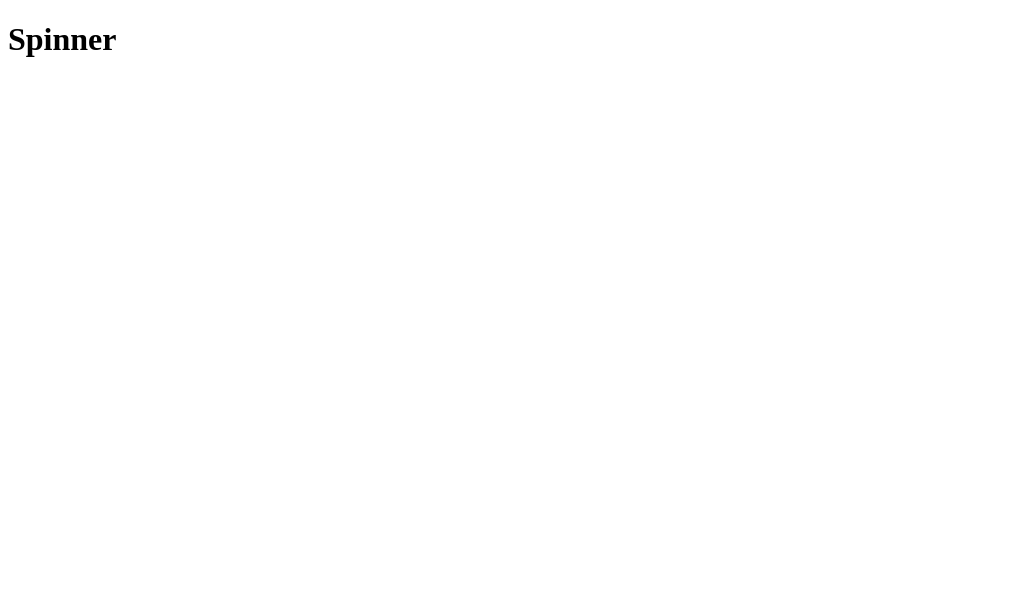
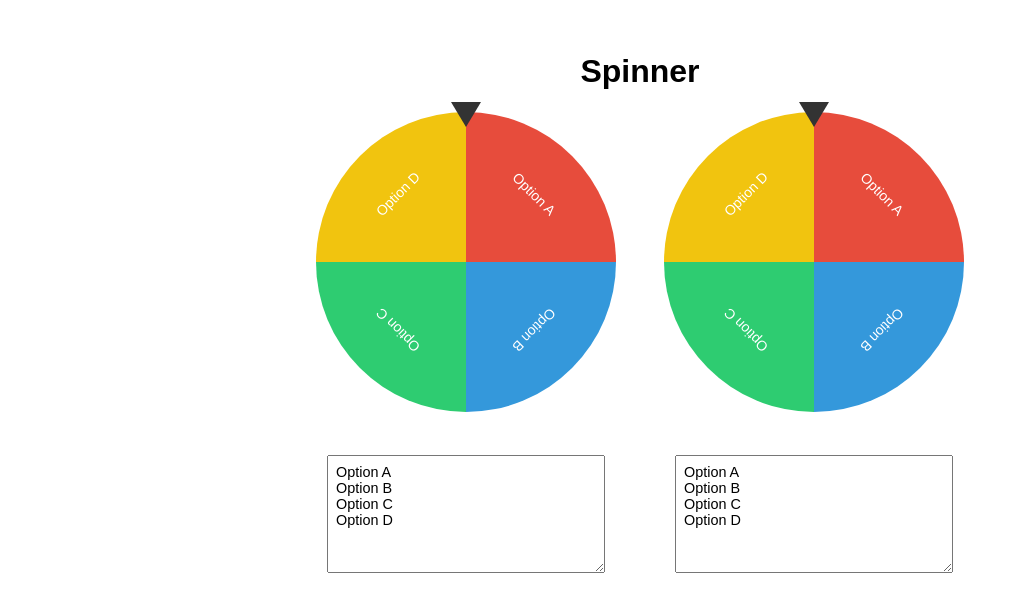
Before and after one commit to pjbaur/spinner, a React (Vite) app: page / in a window 1280 px wide. Shown: the top 612 px of the page, without its empty margins (0-1018 px from the left). Built offline with nearby package versions, Linux system fonts and the light colour scheme.

Commit message:
feat: compose two independent wheels in App

```diff
--- /dev/null
+++ b/src/App.css
@@ -0,0 +1,12 @@
+.app {
+  font-family: sans-serif;
+  text-align: center;
+  padding: 1.5rem;
+}
+
+.wheels-row {
+  display: flex;
+  flex-wrap: wrap;
+  justify-content: center;
+  gap: 3rem;
+}
--- a/src/App.jsx
+++ b/src/App.jsx
@@ -1,7 +1,16 @@
+import Wheel from './Wheel.jsx'
+import './App.css'
+
+const DEFAULT_ITEMS = ['Option A', 'Option B', 'Option C', 'Option D']
+
 export default function App() {
   return (
     <div className="app">
       <h1>Spinner</h1>
+      <div className="wheels-row">
+        <Wheel storageKey="spinner.wheelA" defaultItems={DEFAULT_ITEMS} />
+        <Wheel storageKey="spinner.wheelB" defaultItems={DEFAULT_ITEMS} />
+      </div>
     </div>
   )
 }
--- a/src/main.jsx
+++ b/src/main.jsx
@@ -1,6 +1,7 @@
 import React from 'react'
 import ReactDOM from 'react-dom/client'
 import App from './App.jsx'
+import './App.css'
 
 ReactDOM.createRoot(document.getElementById('root')).render(
   <React.StrictMode>
```
Also changed, not shown: 1 other file (tests, documents, lock files or other folders).
